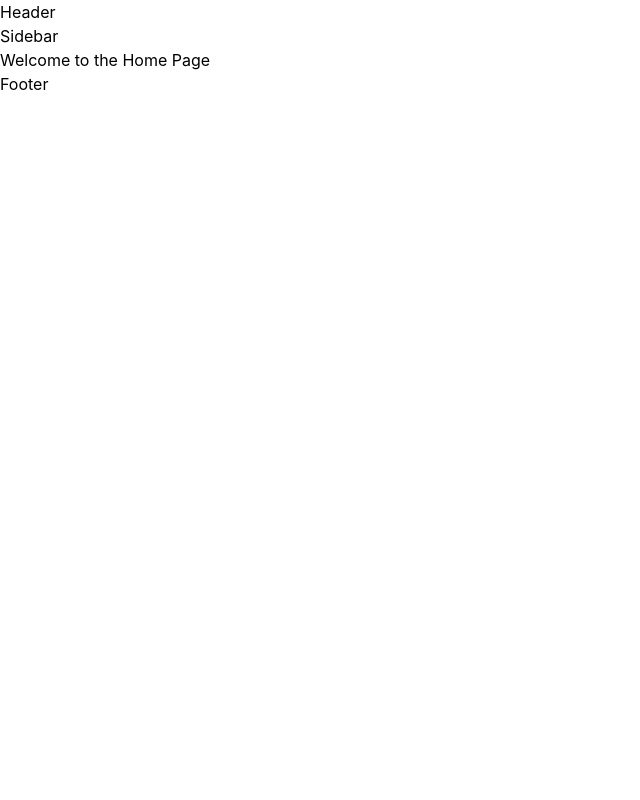
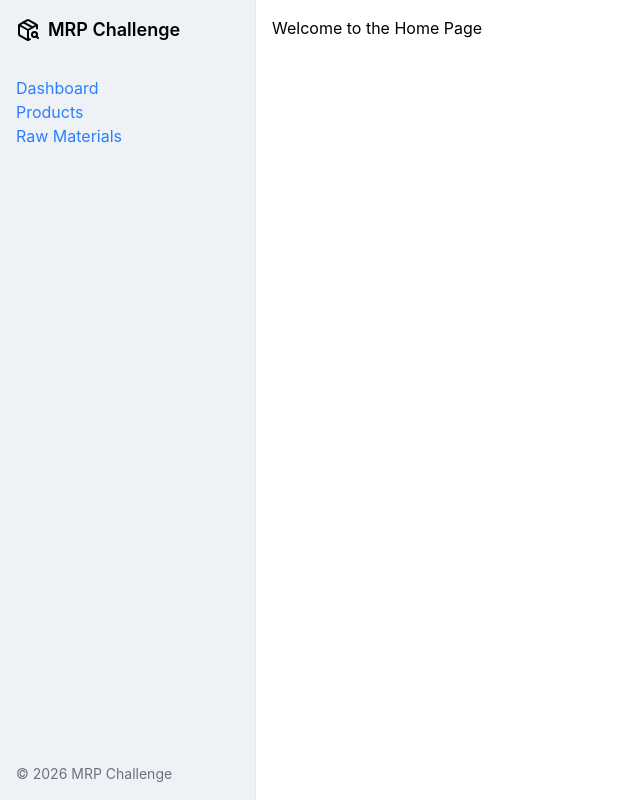
Before and after one commit to RiqueBruno/autoflex-mrp-challenge, a React (Vite) app in the folder frontend/: page / in a window 1280 px wide. Shown: the whole page, without its empty margins (0-640 px from the left). Built offline with nearby package versions, Linux system fonts and the light colour scheme.

Commit message:
feat(layout): add Sidebar component with navigation links

```diff
--- /dev/null
+++ b/frontend/src/components/sidebar/Sidebar.tsx
@@ -0,0 +1,35 @@
+import { PackageSearchIcon } from "lucide-react";
+import { Link } from "react-router-dom";
+
+export const Sidebar = () => {
+  return (
+    <aside className="bg-surface-bg p-4 h-full flex md:flex-col md:gap-4 border-r border-border-light justify-around">
+      <h2 className="text-sm lg:text-lg font-semibold flex items-center gap-2 mb-4 flex-nowrap whitespace-nowrap">
+        <PackageSearchIcon className="shrink-0 w-5 h-5 md:w-6 md:h-6" />
+        <span>MRP Challenge</span>
+      </h2>
+      <nav>
+        <ul>
+          <li>
+            <Link to="/" className="text-blue-500 hover:underline">
+              Dashboard
+            </Link>
+          </li>
+          <li>
+            <Link to="/products" className="text-blue-500 hover:underline">
+              Products
+            </Link>
+          </li>
+          <li>
+            <Link to="/raw-materials" className="text-blue-500 hover:underline">
+              Raw Materials
+            </Link>
+          </li>
+        </ul>
+      </nav>
+      <footer className="mt-auto text-sm text-gray-500">
+        &copy; 2026 MRP Challenge
+      </footer>
+    </aside>
+  );
+};
--- a/frontend/src/layouts/MainLayout.tsx
+++ b/frontend/src/layouts/MainLayout.tsx
@@ -1,20 +1,15 @@
 import { Outlet } from "react-router-dom";
+import { Sidebar } from "../components/sidebar/Sidebar";
 
 export function DefaultLayout() {
   return (
-    <div className="layout">
-      <div>
-        <h1>Header</h1>
+    <div className="flex flex-col h-screen md:grid grid-cols-5">
+      <div className="md:h-screen h-1/5 col-span-1">
+        <Sidebar />
       </div>
-      <div>
-        <h2>Sidebar</h2>
-      </div>
-      <main>
+      <main className="md:h-screen h-4/5 col-span-4 overflow-auto p-4">
         <Outlet />
       </main>
-      <div>
-        <h3>Footer</h3>
-      </div>
     </div>
   );
 }
```
